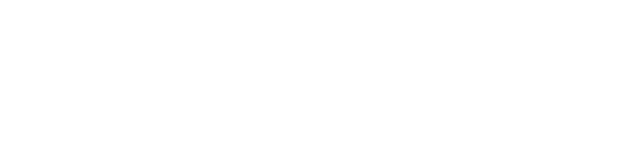
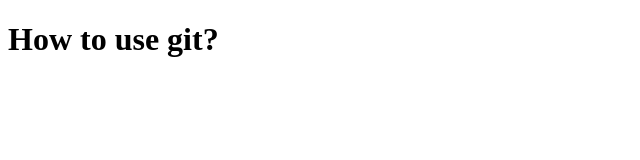
Before and after one commit to radpotato/HMS, a plain HTML site: page index.html in a window 1280 px wide. Shown: the whole page, without its empty margins (0-640 px from the left). Drawn offline with Linux system fonts and the light colour scheme.

Commit message:
why so serious?

```diff
--- a/index.html
+++ b/index.html
@@ -5,6 +5,8 @@
 	<title>Hello World</title>
 </head>
 <body>
-	<div id="git-test"></div>
+	<div id="git-test">
+		<h1>How to use git?</h1>
+	</div>
 </body>
 </html>
```
